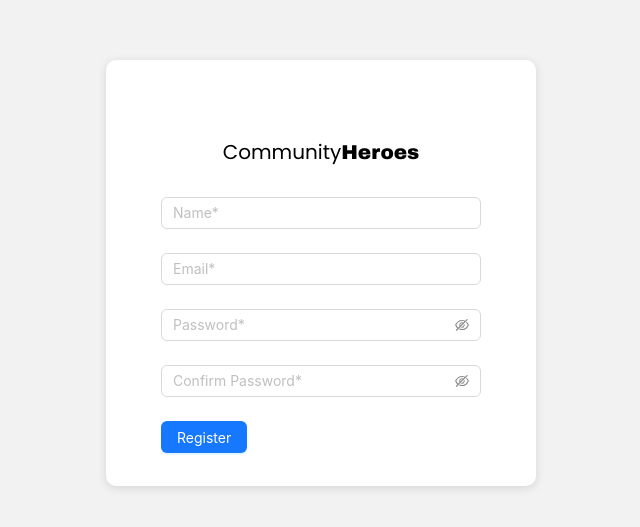
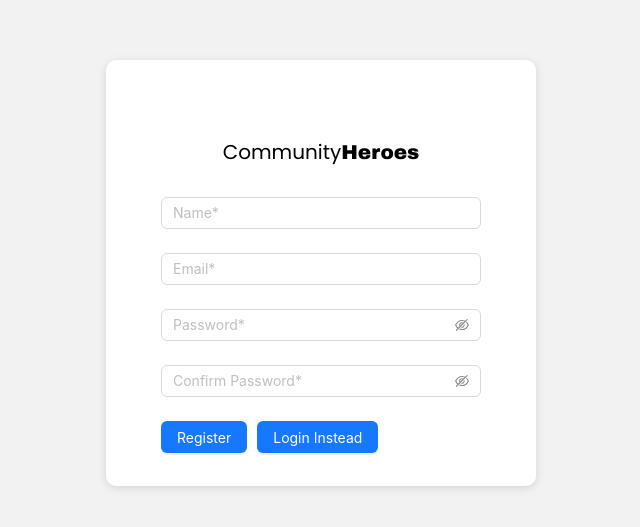
Before and after one commit to tester-1226/cm, a React (Create React App) app: page /register in a window 1280 px wide. Shown: the part 127-654 px from the top of the page, without its empty margins (319-959 px from the left). Built offline with nearby package versions, Linux system fonts and the light colour scheme.

Commit message:
formholes

```diff
--- a/src/components/Login.jsx
+++ b/src/components/Login.jsx
@@ -101,6 +101,9 @@ function Login() {
                         <Button type="primary" htmlType="submit">
                             Login
                         </Button>
+                        <Button type="primary" style = {{marginLeft:"10px"}} onClick={(e) => {navigate("/register")}}>
+                            Sign Up
+                        </Button>
                     </div>
 
                 </div>
--- a/src/components/Register.jsx
+++ b/src/components/Register.jsx
@@ -143,6 +143,9 @@ function Register() {
                         <Button type="primary" htmlType="submit">
                             Register
                         </Button>
+                        <Button type="primary" style = {{marginLeft:"10px"}} onClick={(e) => {navigate("/login")}}>
+                            Login Instead
+                        </Button>
                     </div>
 
                 </div>
```
